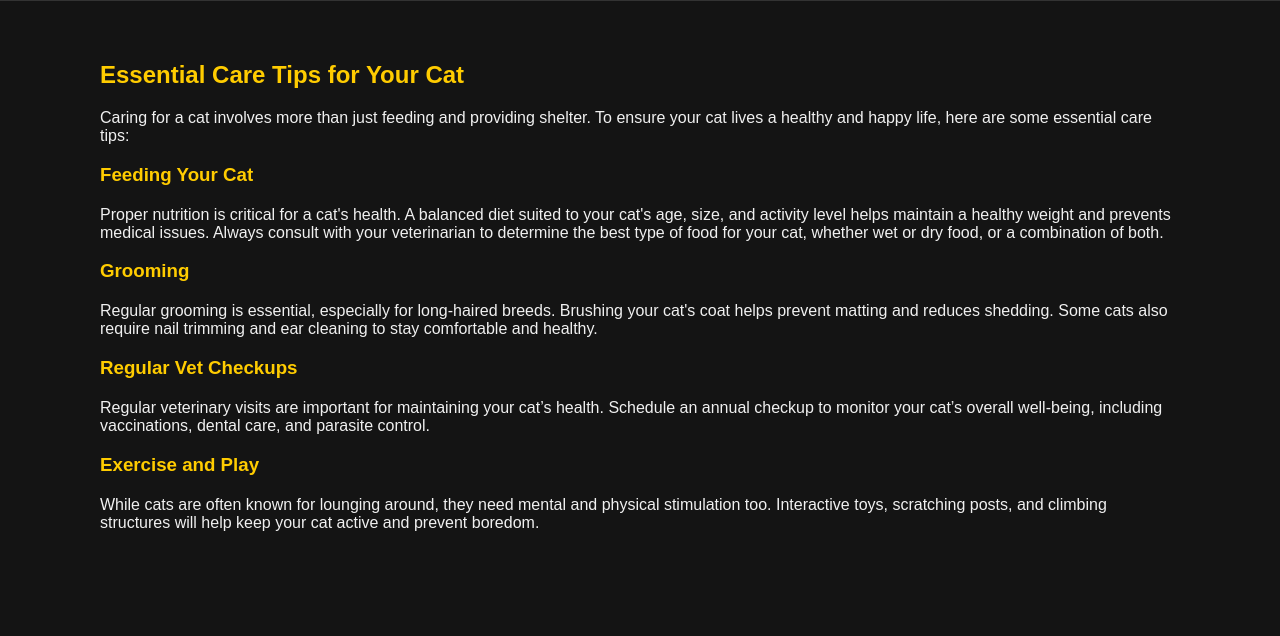
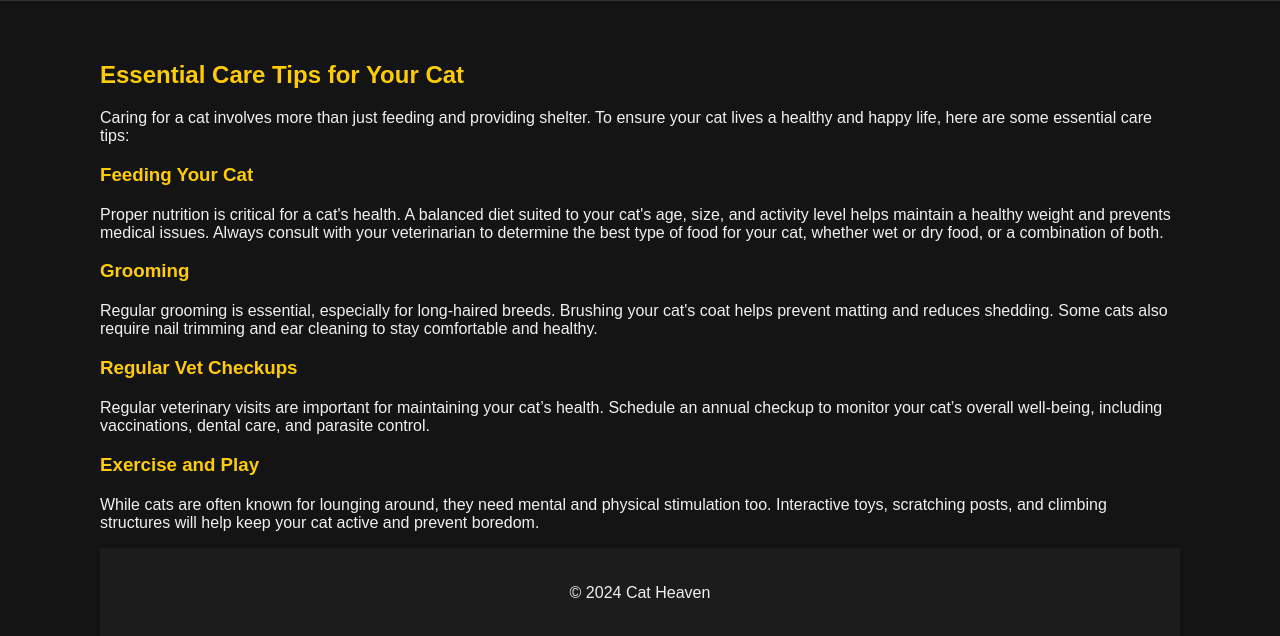
Before and after one commit to LuisDGHub/cat.github.io, a plain HTML site: page care.html in a window 1280 px wide. Shown: the part 74-710 px from the top of the page. Drawn offline with Linux system fonts and the light colour scheme.

Commit message:
Add files via upload

```diff
--- a/care.html
+++ b/care.html
@@ -42,5 +42,8 @@
             <h3>Exercise and Play</h3>
             <p>While cats are often known for lounging around, they need mental and physical stimulation too. Interactive toys, scratching posts, and climbing structures will help keep your cat active and prevent boredom.</p>
         </section>
+        <footer>
+            <p>&copy; 2024 Cat Heaven</p>
+        </footer>
 </body>
 </html>
```
